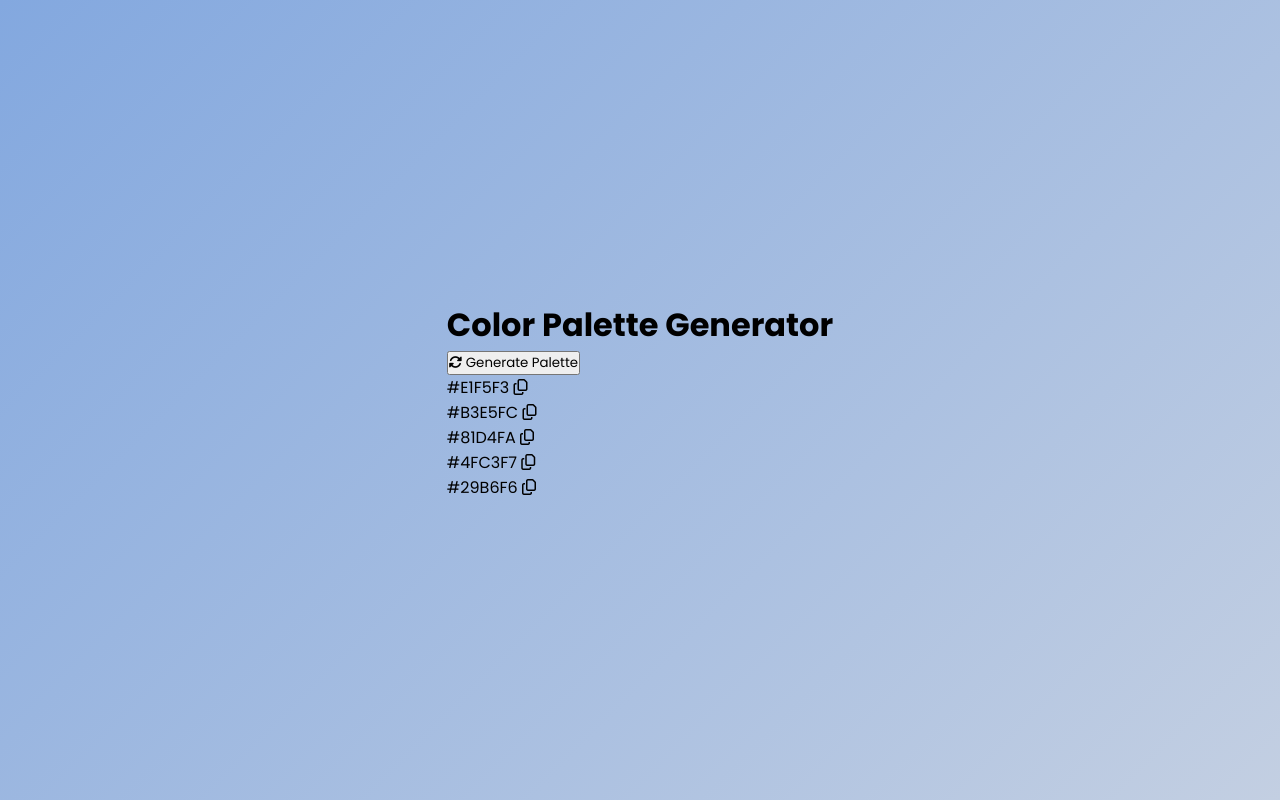
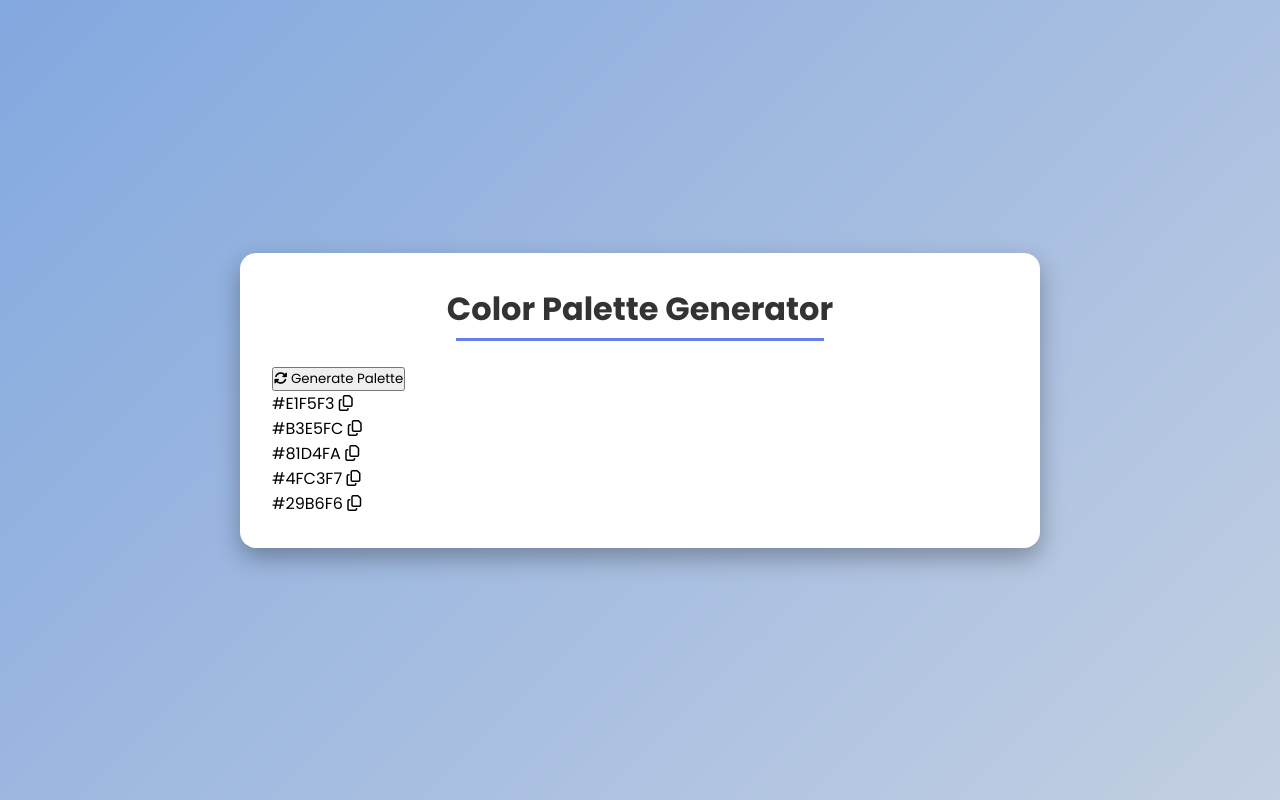
Before and after one commit to Willie3011/Color-Palette-Generator, a plain HTML site: page index.html in a window 1280 px wide. Drawn offline with Linux system fonts and the light colour scheme.

Commit message:
Add container and heading styles to CSS
Introduced .container class for layout, added custom colors to :root, and enhanced h1 styling with underline effect for improved UI appearance.

```diff
--- a/style.css
+++ b/style.css
@@ -10,6 +10,8 @@
 :root {
     --background-color-1: #83a8df;
     --background-color-2:  #c3cfe2;
+    --dark-gray-color: #333;
+    --light-blue-color: #667eea;
 
 }
 
@@ -21,3 +23,31 @@ body {
     justify-content: center;
     padding: 20px;
 }
+
+.container {
+    background-color: #fff;
+    border-radius: 1rem;
+    padding: 2rem;
+    width: 100%;
+    max-width: 800px;
+    box-shadow: 0 10px 25px rgba(0, 0, 0, 0.3);
+}
+
+h1{
+    text-align: center;
+    margin-bottom: 1.5rem;
+    color: var(--dark-gray-color);
+    position: relative;
+    padding-bottom: 0.5rem;
+}
+
+h1::after {
+    content: "";
+    position: absolute;
+    bottom: 0;
+    left: 50%;
+    transform: translateX(-50%);
+    width: 50%;
+    height: 3px;
+    background-color: var(--light-blue-color);
+}
```
